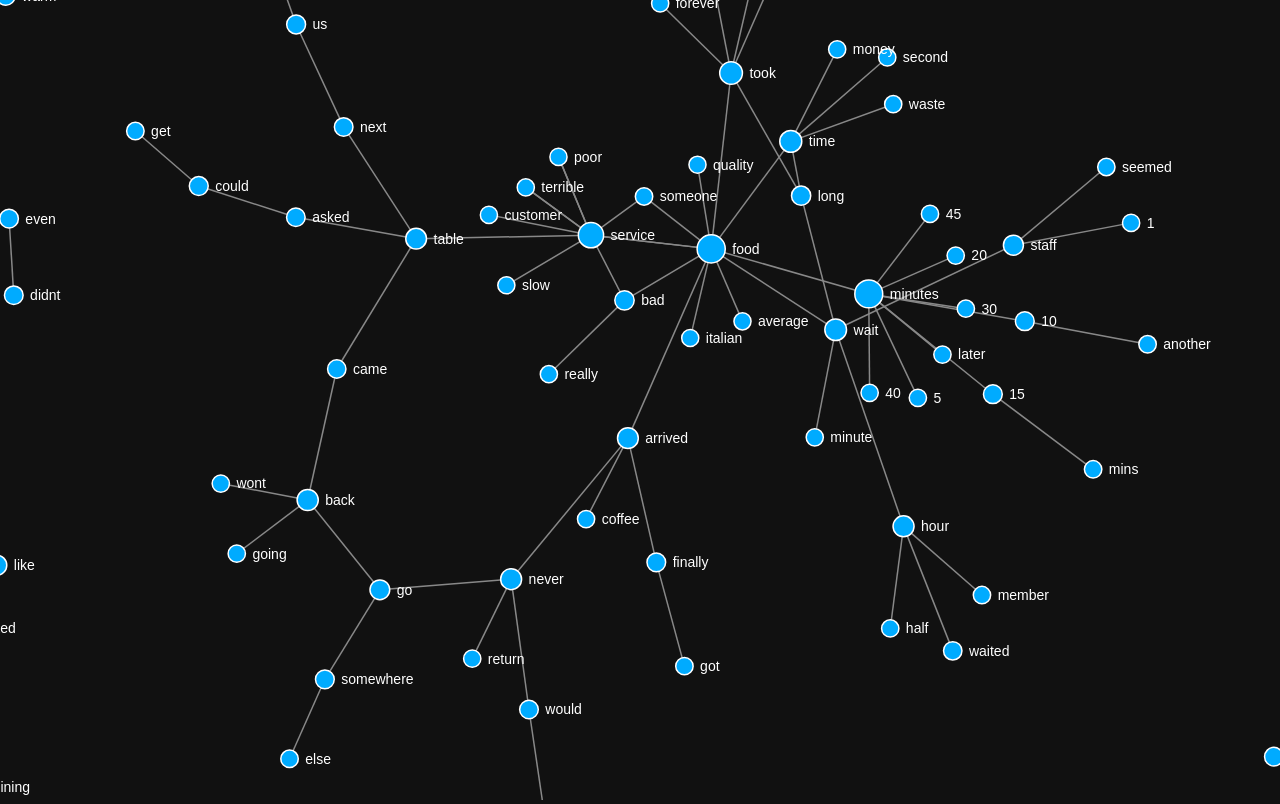
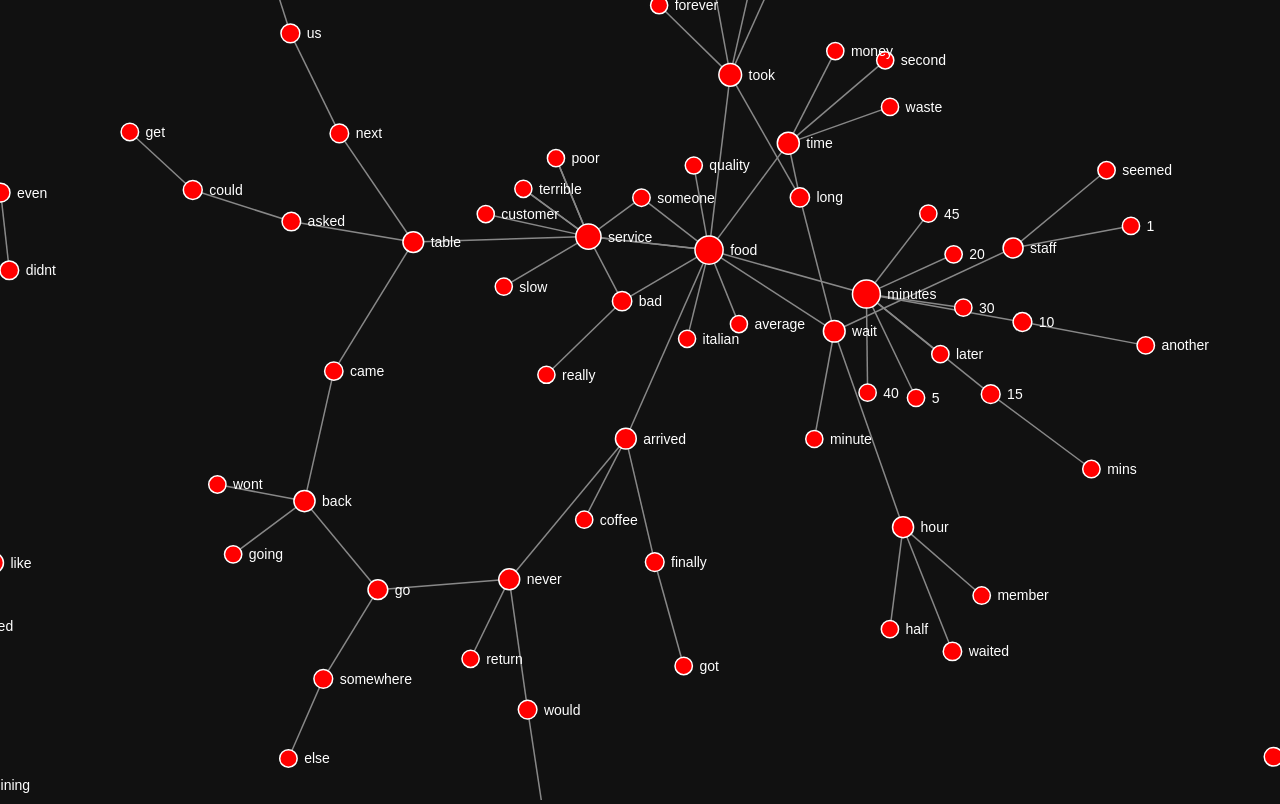
Before and after one commit to tcolinmcn/tcolinmcn.github.io, a plain HTML site: page neg/index.html in a window 1280 px wide. Drawn offline with nearby package versions, Linux system fonts and the light colour scheme.

Commit message:
Update index.html

```diff
--- a/neg/index.html
+++ b/neg/index.html
@@ -35,7 +35,7 @@ var force = d3.layout.force()
   .linkDistance(60)
   .charge(-700)
   .size([w,h]);
-var default_node_color = "#00abff";
+var default_node_color = "#ff0000";
 //var default_node_color = "rgb(3,190,100)";
 var default_link_color = "#888";
 var nominal_base_node_size = 8;
```
